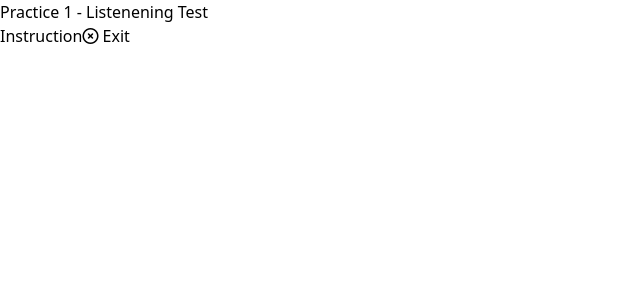
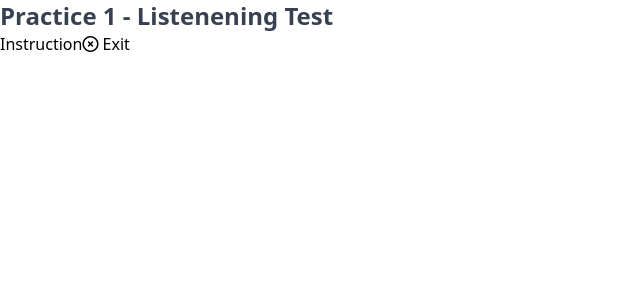
Before and after one commit to ulunnuha-h/listening-quiz, a React (Vite) app: page / in a window 1280 px wide. Shown: the top 300 px of the page, without its empty margins (0-640 px from the left). Built offline with nearby package versions, Linux system fonts and the light colour scheme.

Commit message:
Set h1 styles

```diff
--- a/src/index.css
+++ b/src/index.css
@@ -1,6 +1,12 @@
 @tailwind base;
 @tailwind components;
 @tailwind utilities;
+
+@layer base{
+  h1{
+    @apply text-2xl font-bold text-gray-700
+  }
+}
 
 @layer components{
   .btn-secondary{
```
